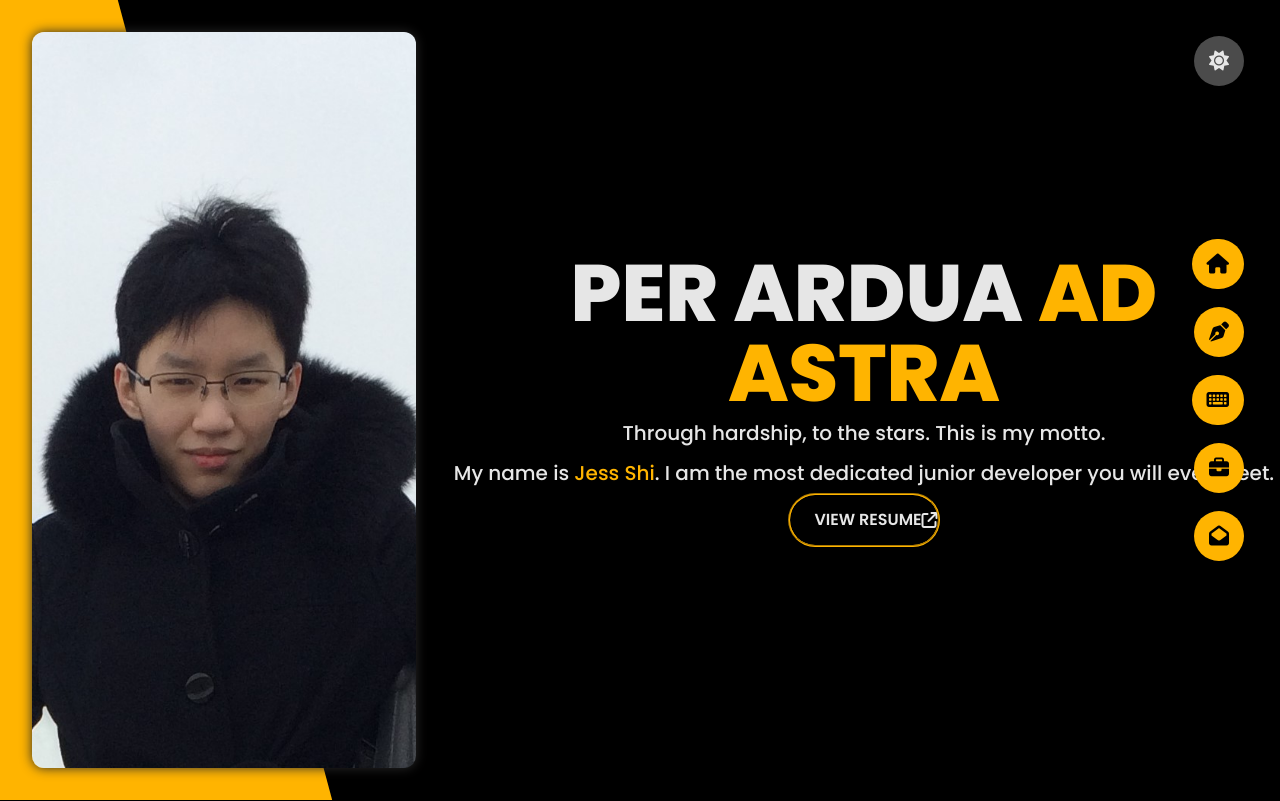
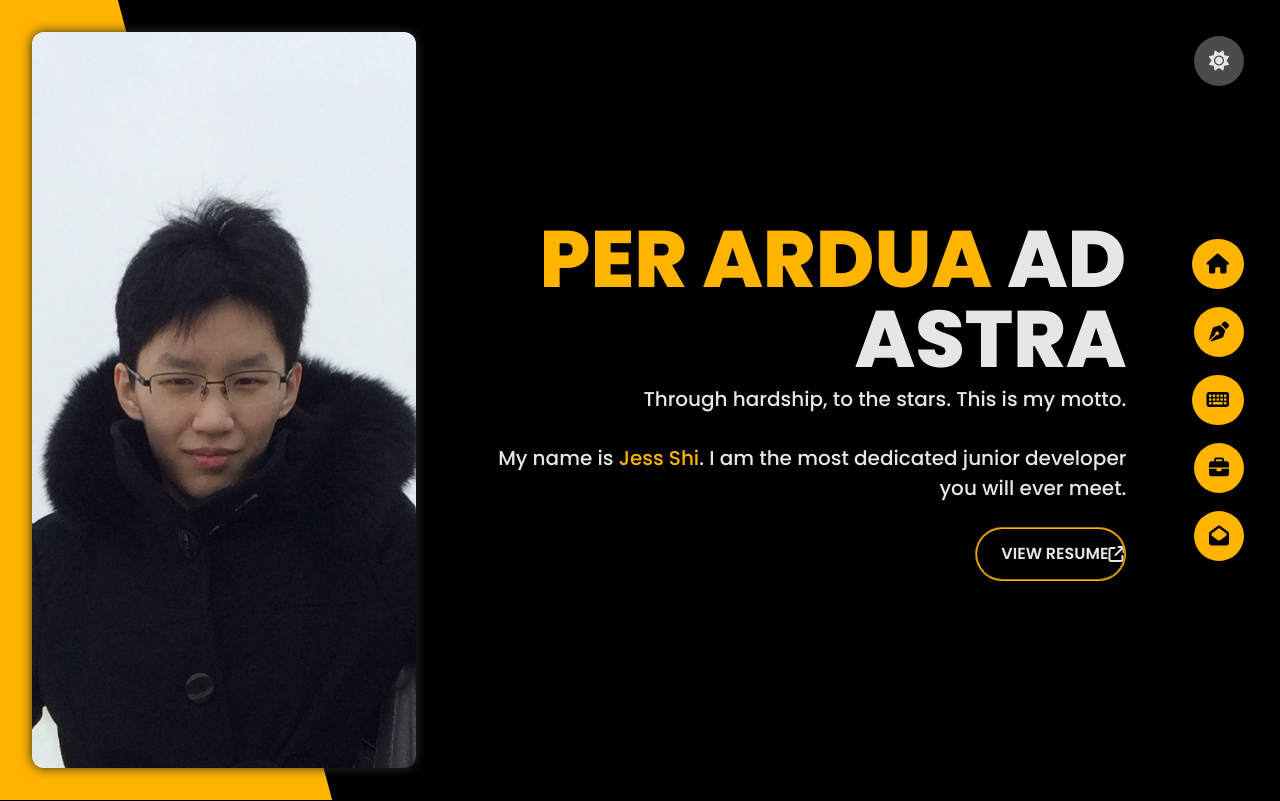
Before and after one commit to Jess-Shi/my-portfolio, a plain HTML site: page index.html in a window 1280 px wide. Shown: the top 801 px of the page. Drawn offline with Linux system fonts and the light colour scheme.

Commit message:
Finished header

```diff
--- a/index.html
+++ b/index.html
@@ -19,9 +19,9 @@
         </div>
 
         <div class="header-text">
-            <h1>Per Ardua <span>Ad Astra</span></h1>
-            <p>Through hardship, to the stars. This is my motto.</p>
-            <p>My name is <span>Jess Shi</span>. I am the most dedicated junior developer you will ever meet.</p>
+            <h1><span>Per Ardua</span> Ad Astra</h1>
+            <p class="motto">Through hardship, to the stars. This is my motto.</p>
+            <p class="intro">My name is <span>Jess Shi</span>. I am the most dedicated junior developer you will ever meet.</p>
             <a href="./assets/Jess-Shi-Resume.pdf" target="_blank" class="view-resume">View Resume<i class="fa-solid fa-arrow-up-right-from-square"></i></a>
         </div>
 
--- a/styles/sass/_header.scss
+++ b/styles/sass/_header.scss
@@ -23,8 +23,10 @@ header {
 }
 
 .header-text {
-    @include flex(column);
+    @include flex(column, space-between, flex-end);
+    text-align: right;
     width: 65%;
+    padding: 0 12vw 0 2vw;
 
     span {
         color: var(--accent-colour);
@@ -33,6 +35,11 @@ header {
 
 h1 {
     @include font(4rem, 4rem, 800, uppercase);
+}
+
+.intro {
+    margin: 24px 0;
+    line-height: 1.5rem;
 }
 
 .header-accent {
```
Also changed, not shown: styles/style.css.
